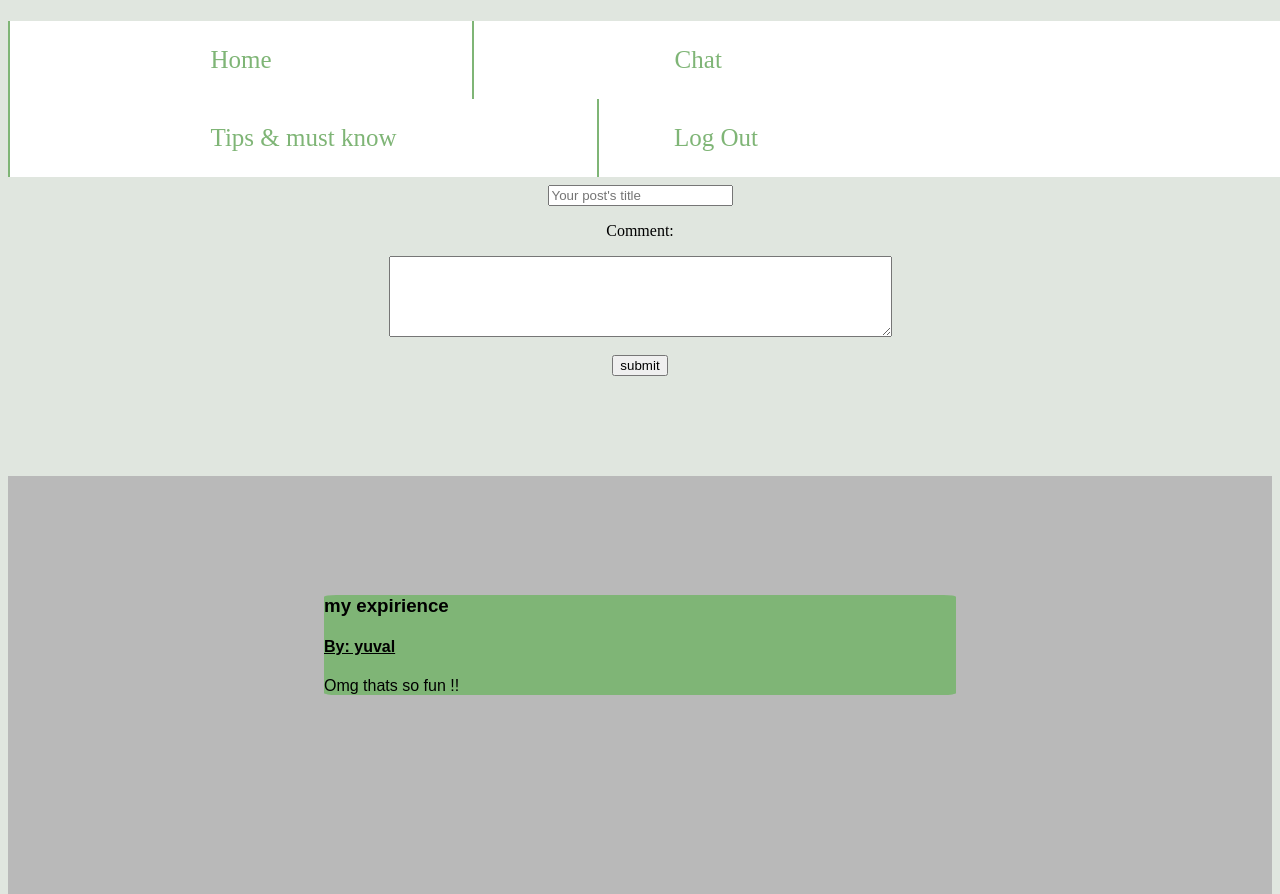
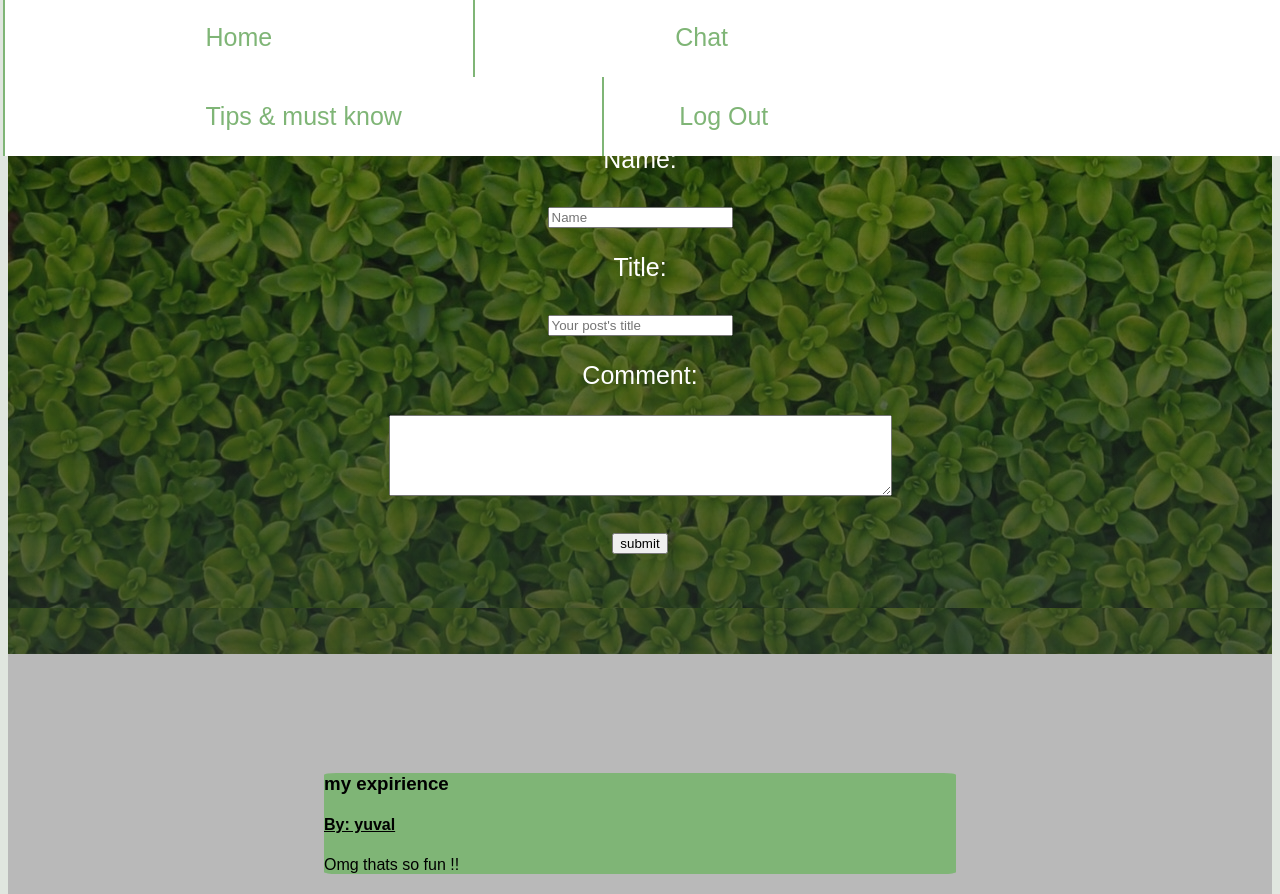
Before and after one commit to ranim20-meet/y2-final-project-x4, a Flask app: page /chat in a window 1280 px wide. Shown: the top 894 px of the page. Run offline with Flask 2, Linux system fonts and the light colour scheme.

Commit message:
chatroom css

```diff
--- a/static/chatroom.css
+++ b/static/chatroom.css
@@ -1,5 +1,6 @@
 body{
 	background-color: #e0e6df;
+
 }
 
 
@@ -17,6 +18,7 @@ body{
 #form{
 	text-align: center;
  	padding-bottom: 100px;
+ 	background-image: linear-gradient(rgba(0, 0, 0, 0.5) 0px, rgba(33, 37, 41, 0.72) 100%), url("luckybackground.jpg");
  }
 
 #text-erea{
@@ -28,3 +30,19 @@ background-color: #B9B9B9;
 height: 3000px;
 padding-top: 100px;
 }
+#mini_form{
+	color: white;
+	font-family:Arial, sans-serif;
+}
+#submit_buttons{
+	font-family:Arial, sans-serif;
+	font-size: 25px;
+}
+#submit_erea{
+	  border-radius: 4px;
+	  margin: auto;
+}
+
+textarea {
+	margin: auto;
+}
--- a/static/navbar.css
+++ b/static/navbar.css
@@ -1,4 +1,6 @@
 /*nav bar*/
+
+
 .navbar {
 	display: flex;
 	flex-direction: row;
@@ -6,6 +8,7 @@
   width: 100%;
   position: fixed;
   z-index: 2;
+  font-family:Arial, sans-serif;
 }
 ul {
   list-style-type: none;
--- a/templates/chatroom.html
+++ b/templates/chatroom.html
@@ -6,7 +6,9 @@
 	<link rel="stylesheet" type="text/css" href="{{ url_for('static', filename='navbar.css') }}">
 </head>
 <body>
-	<div class = "navbar">
+	<div id="form">
+	<div class = "navbar" style ="margin-top: -10px;margin-left:-5px; font-family:Arial, sans-serif;
+">
 	<ul>
   		<li><a href="{{url_for( 'home')}}">Home</a></li>
   		<li><a href="{{url_for( 'chat')}}">Chat</a></li>
@@ -15,19 +17,25 @@
 
 	</ul>
 	</div>
+
+<br><br><br>
+	<div id="mini_form">
 	<h1 align="center">Add a comment!</h1>
-<div id="form">
+
 	<form action = "/chat" method = "post" >
+		<div id="submit_buttons">
 		<p>Name:</p>
-		<input type="text" name="author_name" placeholder="Name">
+		<input type="text" name="author_name" placeholder="Name" class ="submit_erea">
 		<p>Title:</p>
-		<input type="text" name="title" placeholder="Your post's title">
+		<input type="text" name="title" placeholder="Your post's title" class ="submit_erea">
 		<p>Comment:</p>
-		<textarea rows="5" cols="60" style="display: block;" name="content" id ="text-erea">
+		<textarea rows="5" cols="60" style="display: block;" name="content" class="submit_erea">
 		</textarea>
 		<br>
 		<input type="submit" name="submit" value = "submit">
+	</div>
 	</form>
+	</div>
 </div>
 	<div class="posts">
 	{% for post in all_posts %}
--- a/templates/tips.html
+++ b/templates/tips.html
@@ -8,7 +8,7 @@
 </head>
 
 <body>
-	<div class = "navbar">
+	<div class = "navbar" style ="margin-top: -20px;margin-left:-5px;">
 	<ul>
   		<li><a href="{{url_for( 'home')}}">Home</a></li>
   		<li><a href="{{url_for( 'chat')}}">Chat</a></li>
```
Also changed, not shown: static/cacbackground.jpg (added), static/grassbackground.jpg (added), static/keybackground.jpg (added), static/keyboard.jpg (added), static/luckybackground.jpg (added).
